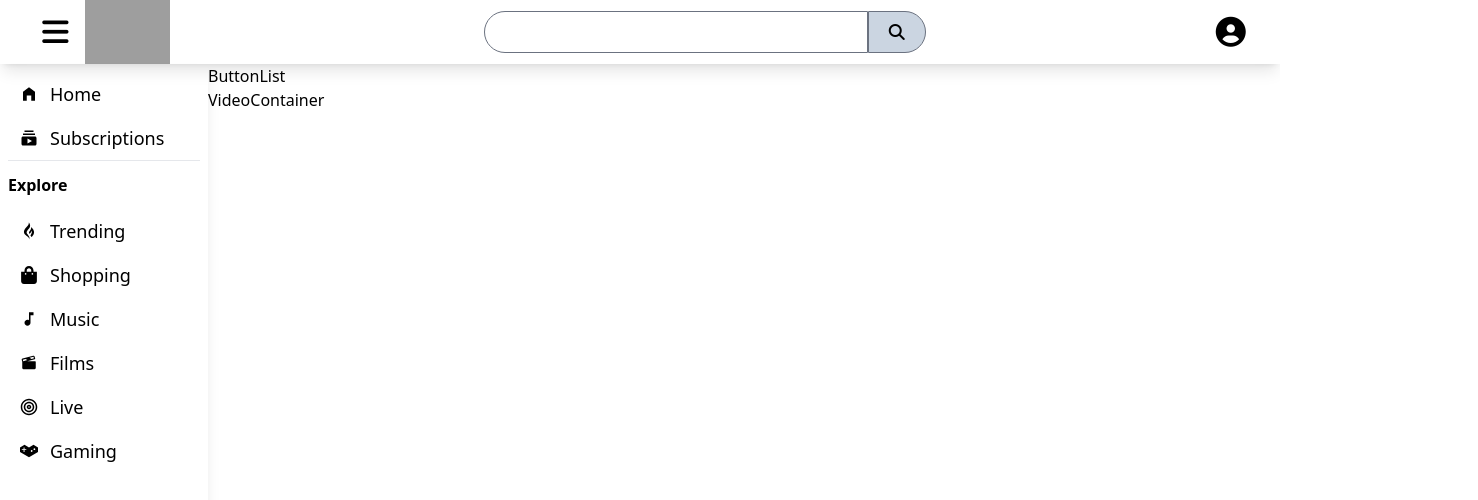
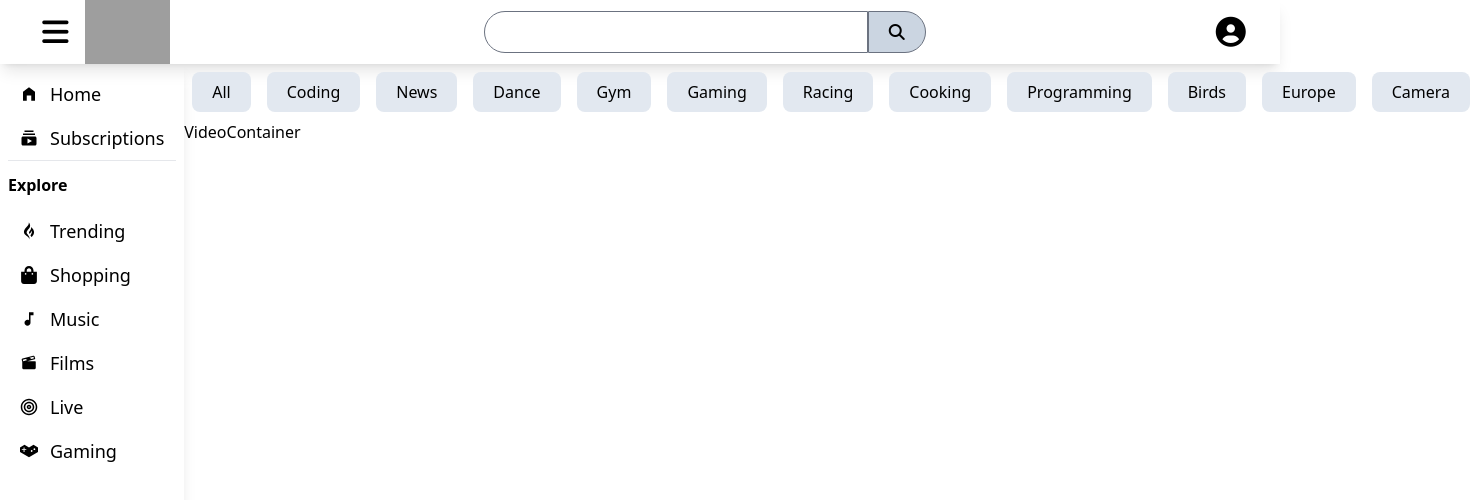
Before and after one commit to SanjitSG/youtube-clone, a React (Create React App) app: page / in a window 1280 px wide. Shown: the top 500 px of the page, 1478 px wide, since content can reach past the window. Built offline with nearby package versions, Linux system fonts and the light colour scheme; grey boxes are pictures that could not be loaded.

Commit message:
Button list

```diff
--- /dev/null
+++ b/src/components/Button.js
@@ -0,0 +1,11 @@
+import React from "react";
+
+const Button = ({ name }) => {
+  return (
+    <div>
+      <button className=" m-2 px-5 py-2 bg-slate-200 rounded-lg">{name}</button>
+    </div>
+  );
+};
+
+export default Button;
--- a/src/components/ButtonList.js
+++ b/src/components/ButtonList.js
@@ -1,7 +1,33 @@
 import React from "react";
+import Button from "./Button";
 
 const ButtonList = () => {
-  return <div>ButtonList</div>;
+  const list = [
+    "All",
+    "Coding",
+    "News",
+    "Dance",
+    "Gym",
+    "Gaming",
+    "Racing",
+    "Cooking",
+    "Programming",
+    "Birds",
+    "Europe",
+    "Camera",
+    // "Boxing",
+    // "Chess",
+    // "Waterfall",
+    // "React",
+    // "Health",
+  ];
+  return (
+    <div className="flex">
+      {list.map((category) => (
+        <Button name={category} />
+      ))}
+    </div>
+  );
 };
 
 export default ButtonList;
```
